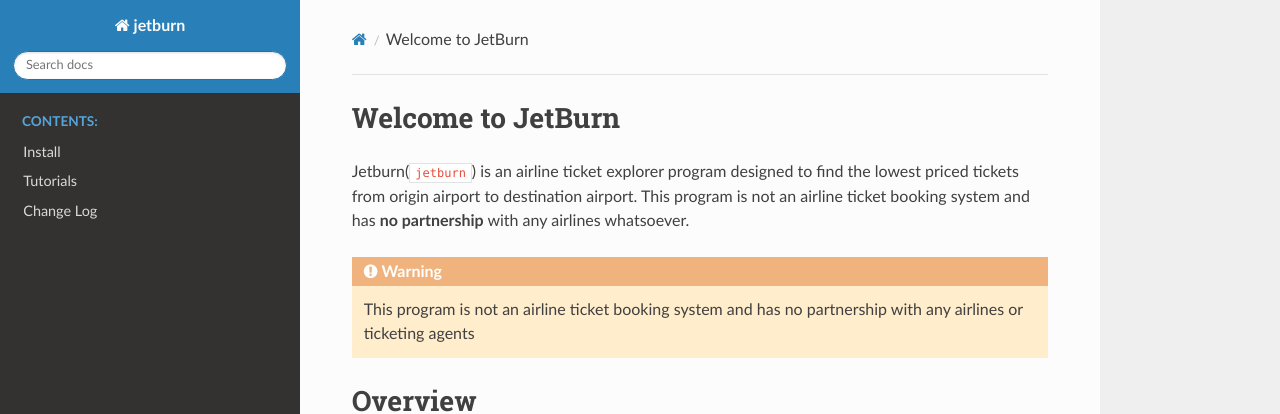
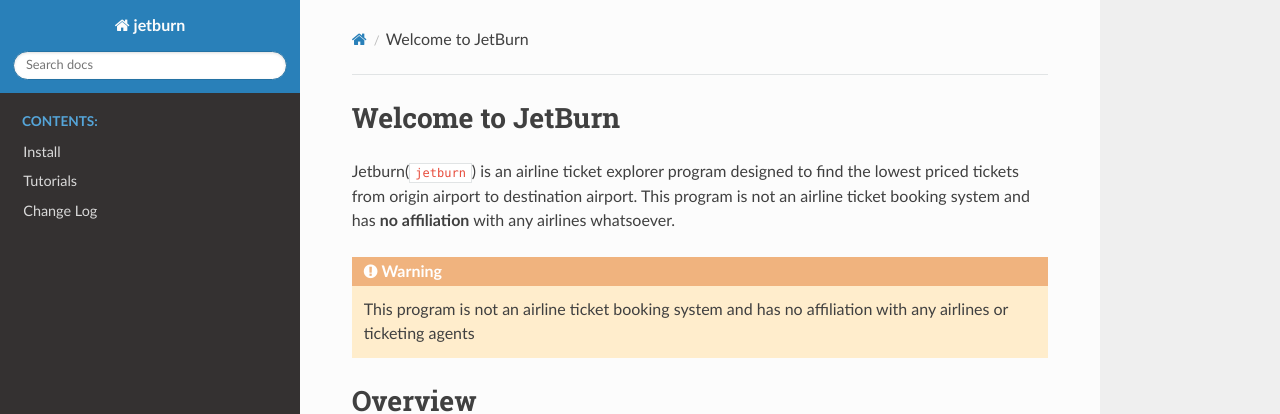
Before and after one commit to dalwar23/jetburn-x, a Sphinx documentation site: the page built from docs/source/index.rst, in a window 1280 px wide and 1286 px high. Shown: the top 414 px of the window. Built offline with Sphinx 7.4.7 and the Read the Docs theme 2.0.0, drawn with Linux system fonts in a browser that asks for light colours.

Commit message:
updating documentation

```diff
--- a/docs/source/index.rst
+++ b/docs/source/index.rst
@@ -3,11 +3,11 @@ Welcome to JetBurn
 
 Jetburn(``jetburn``) is an airline ticket explorer program designed to find the
 lowest priced tickets from origin airport to destination airport. This program is not
-an airline ticket booking system and has **no partnership** with any airlines whatsoever.
+an airline ticket booking system and has **no affiliation** with any airlines whatsoever.
 
 .. warning::
 
-   This program is not an airline ticket booking system and has no partnership with any airlines or ticketing agents
+   This program is not an airline ticket booking system and has no affiliation with any airlines or ticketing agents
 
 Overview
 ========
```
